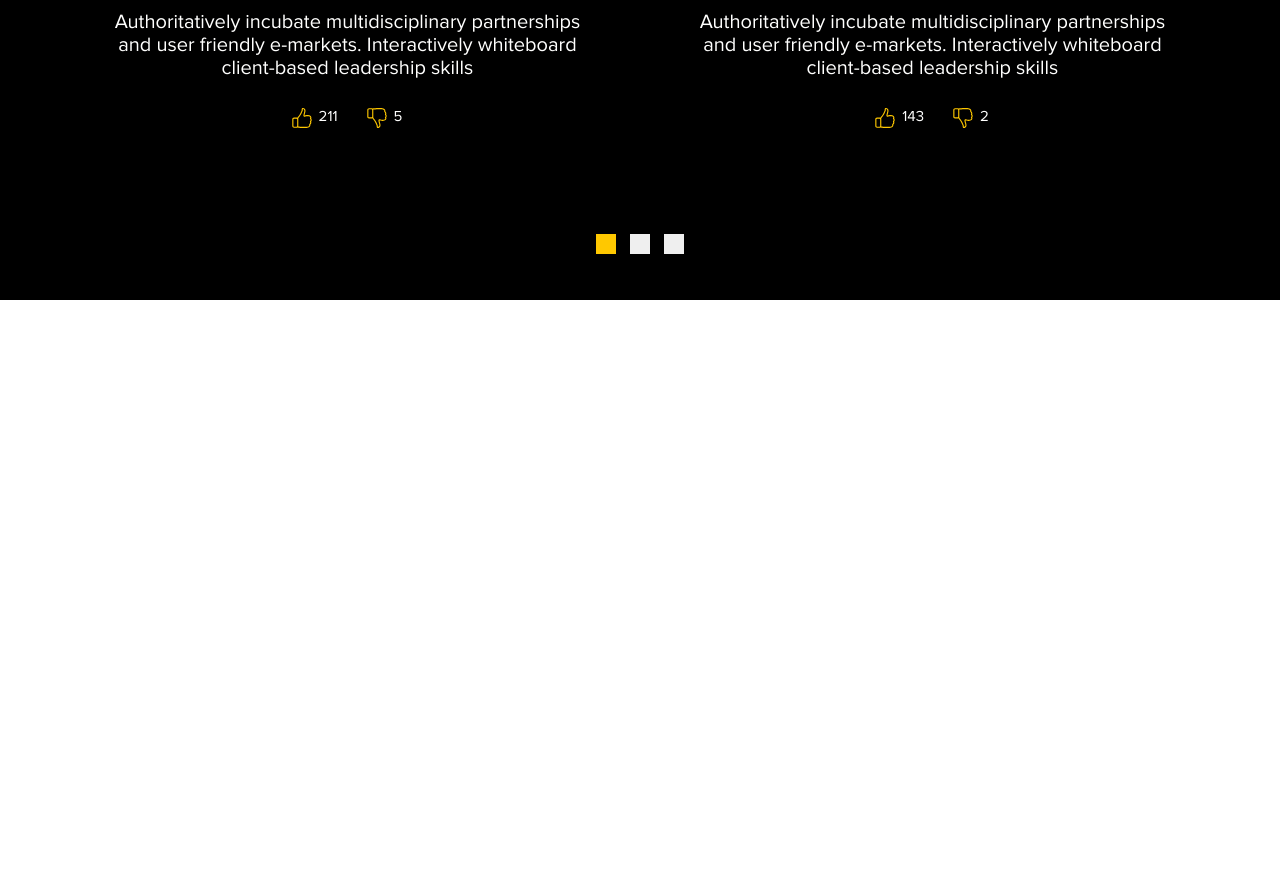
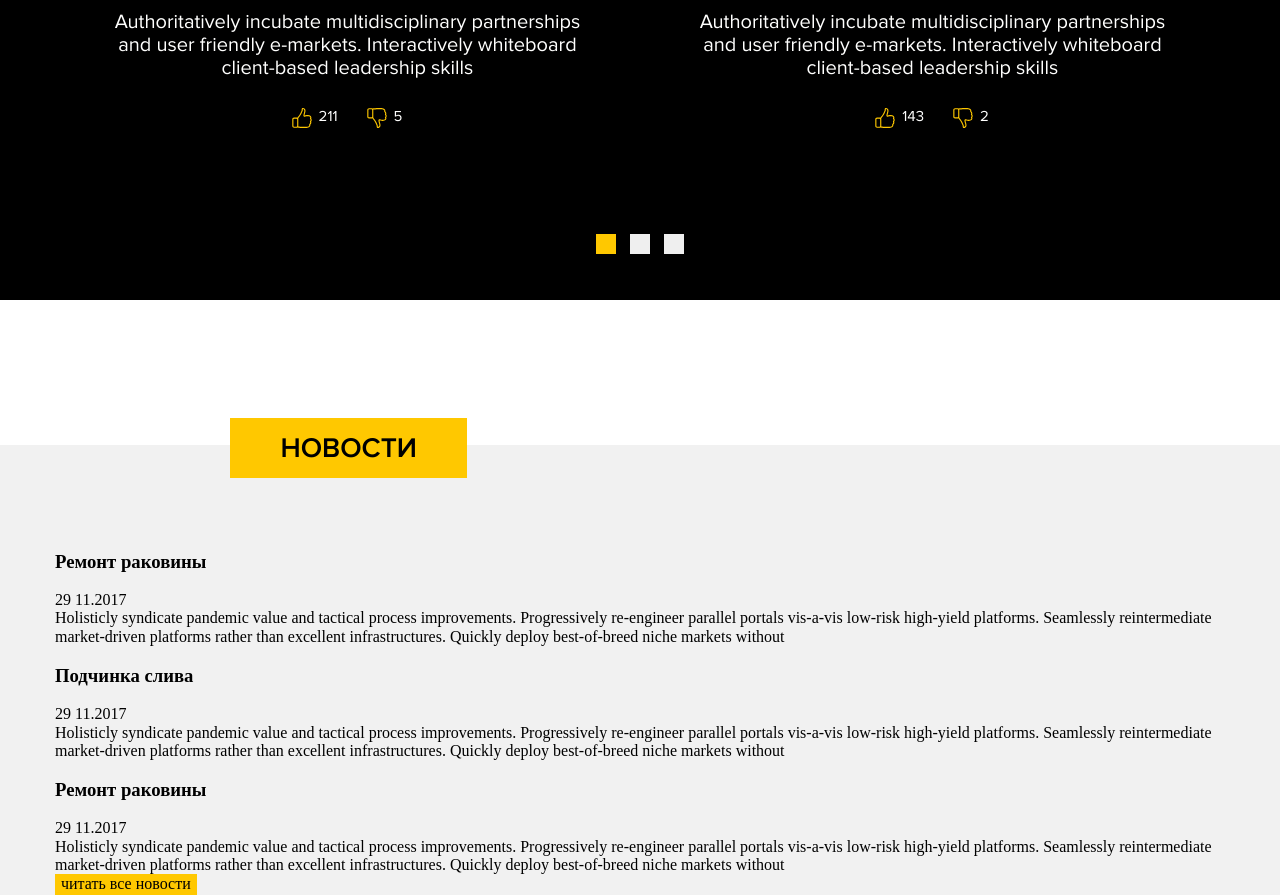
Before and after one commit to Vminskiy/landing, a plain HTML site: page src/index.html in a window 1280 px wide. Shown: the part 2541-3436 px from the top of the page. Before the commit the page ends 2841 px from the top, so only its background shows below. Drawn offline with Linux system fonts and the light colour scheme.

Commit message:
Разметка секции 5

```diff
--- a/src/index.html
+++ b/src/index.html
@@ -357,6 +357,56 @@
       <!-- /.container fourth__container -->
     </section>
     <!-- /.section fourth -->
+
+    <section class="section fifth">
+      <div class="container fifth__container">
+        <h2 class="fifth__title section-title">новости</h2>
+        <!-- /.fifth__title section-title -->
+        <div class="fifth__box">
+          <div class="fifth__card">
+            <div class="fifth__image"></div>
+            <div class="fifth__name">
+              <h3 class="fifth__subtitle">Ремонт раковины</h3>
+              <span class="fifth__date"><span class="fifth__number">29</span> 11.2017
+              </span>
+            </div>
+            <span class="fifth__text">
+              Holisticly syndicate pandemic value and tactical process improvements. Progressively re-engineer parallel portals vis-a-vis low-risk high-yield platforms. Seamlessly reintermediate market-driven platforms rather than excellent infrastructures. Quickly deploy best-of-breed niche markets without
+            </span>
+          </div>
+          <!-- /.fifth__card -->
+          <div class="fifth__card">
+            <div class="fifth__image"></div>
+            <div class="fifth__name">
+              <h3 class="fifth__subtitle">Подчинка слива</h3>
+              <span class="fifth__date"><span class="fifth__number">29</span> 11.2017
+              </span>
+            </div>
+            <span class="fifth__text">
+              Holisticly syndicate pandemic value and tactical process improvements. Progressively re-engineer parallel portals vis-a-vis low-risk high-yield platforms. Seamlessly reintermediate market-driven platforms rather than excellent infrastructures. Quickly deploy best-of-breed niche markets without
+            </span>
+          </div>
+          <!-- /.fifth__card -->
+          <div class="fifth__card">
+            <div class="fifth__image"></div>
+            <div class="fifth__name">
+              <h3 class="fifth__subtitle">Ремонт раковины</h3>
+              <span class="fifth__date"><span class="fifth__number">29</span> 11.2017
+              </span>
+            </div>
+            <span class="fifth__text">
+              Holisticly syndicate pandemic value and tactical process improvements. Progressively re-engineer parallel portals vis-a-vis low-risk high-yield platforms. Seamlessly reintermediate market-driven platforms rather than excellent infrastructures. Quickly deploy best-of-breed niche markets without
+            </span>
+          </div>
+          <!-- /.fifth__card -->
+        </div>
+        <!-- /.fifth__box -->
+        <button class="button fifth__button">читать все новости
+        </button>
+      </div>
+      <!-- /.container fifth__container -->
+    </section>
+    <!-- /.section fifth -->
   </main>
   <!-- /.main -->
   <script src="js/jquery-3.4.1.min.js"></script>
--- /dev/null
+++ b/src/sass/blocks/_fifth.sass
@@ -0,0 +1,11 @@
+.fifth
+  margin-top: 145px
+  position: relative
+  background: $section-bg-color
+  &__title
+    position: absolute
+    left: 18%
+    top: -50px
+    padding: 14px 50px
+  &__box
+    padding-top: 87px
--- a/src/sass/style.sass
+++ b/src/sass/style.sass
@@ -9,3 +9,4 @@
 @import 'blocks/second'
 @import 'blocks/third'
 @import 'blocks/fourth'
+@import 'blocks/fifth'
```
Also changed, not shown: src/css/style.css, src/img/fifth/repair-one.jpg, src/img/fifth/repair-three.jpg, src/img/fifth/repair-two.jpg, 1 other file.
